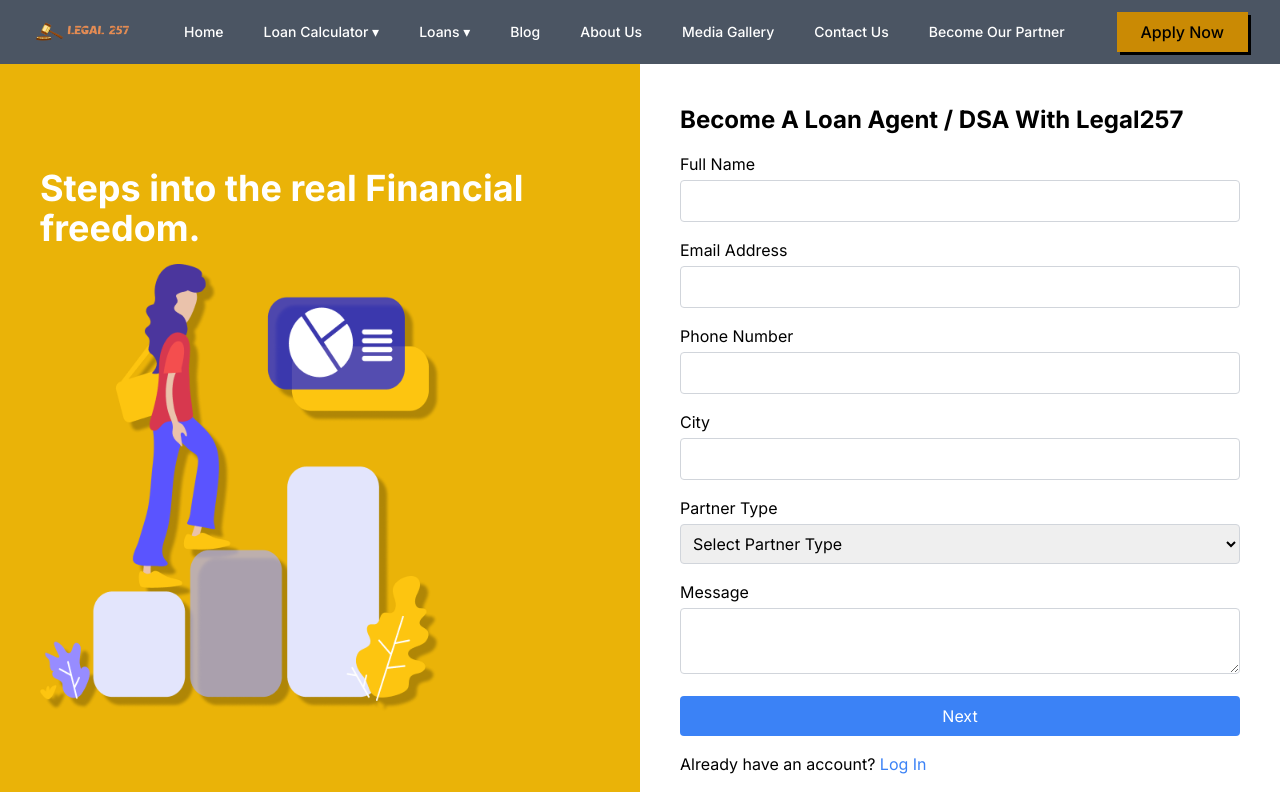
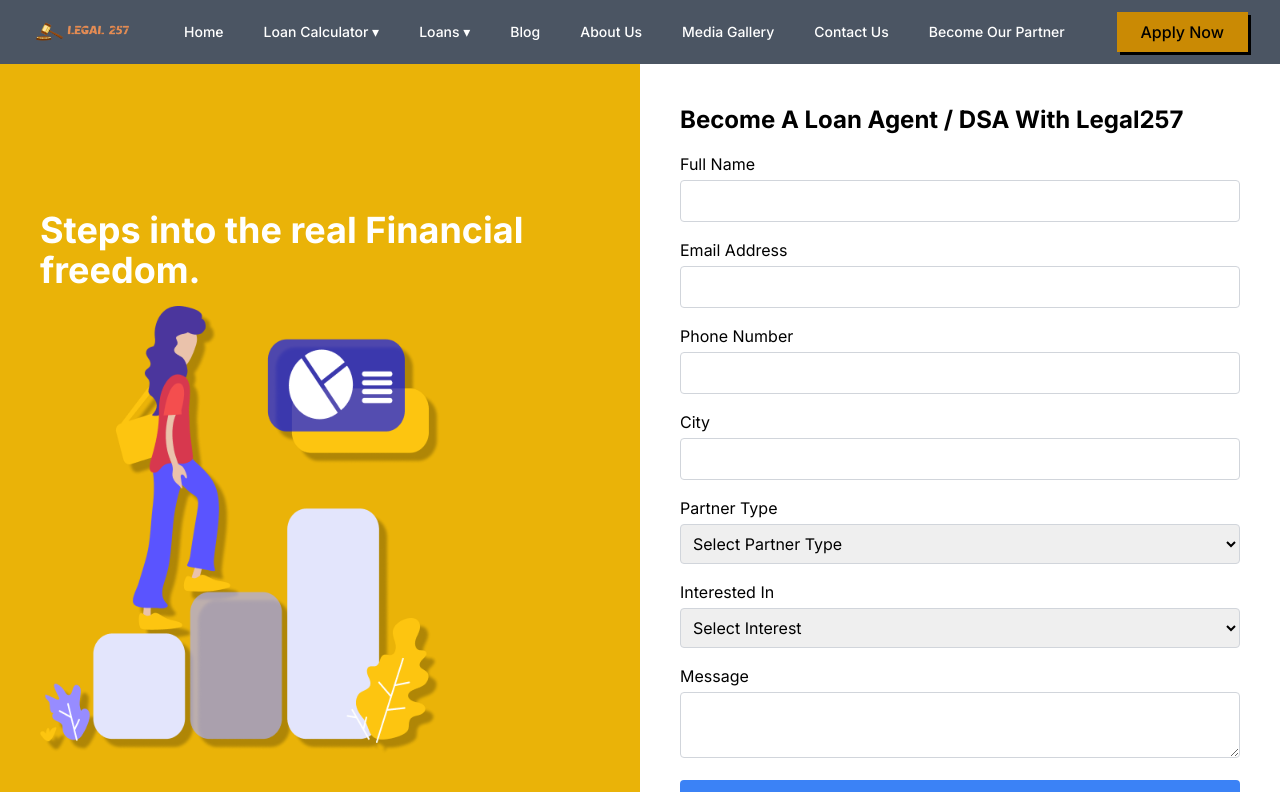
Before and after one commit to niks-nikhil-anand/finance_web_app, a Next.js app: page /partnersignup in a window 1280 px wide. Shown: the top 792 px of the page. Built offline with nearby package versions, Linux system fonts and the light colour scheme.

Commit message:
fix some bugs

```diff
--- a/src/app/(partner)/partnersignup/page.jsx
+++ b/src/app/(partner)/partnersignup/page.jsx
@@ -12,6 +12,7 @@
     phone: '',
     city: '',
     partnerType: '',
+    interest: '',
     message: '',
     aadhaarCard: null,
     panCard: null,
@@ -55,7 +56,7 @@
   };
 
   return (
-    <div className="flex flex-col md:flex-row  mb-[20rem] md:mb-[0rem]">
+    <div className="flex flex-col md:flex-row mb-[20rem] md:mb-[0rem]">
       <div className="md:w-1/2 bg-yellow-500 text-white p-10 flex flex-col justify-center items-center md:items-start">
         <motion.div
           initial={{ opacity: 0, x: -100 }}
@@ -133,6 +134,21 @@
                   <option value="Retailer">Retailer</option>
                   <option value="Branch">Branch</option>
                   <option value="DSA">DSA</option>
+                </select>
+              </div>
+              <div className="mb-4">
+                <label className="block mb-1">Interested In</label>
+                <select
+                  name="interest"
+                  value={formData.interest}
+                  onChange={handleChange}
+                  className="w-full border border-gray-300 p-2 rounded"
+                >
+                  <option value="">Select Interest</option>
+                  <option value="Sourcing Finance Loan Service">Sourcing Finance Loan Service</option>
+                  <option value="Fintech Banking Service">Fintech Banking Service</option>
+                  <option value="GST ITR Tax Pay Service">GST ITR Tax Pay Service</option>
+                  <option value="All Services">All Services</option>
                 </select>
               </div>
               <div className="mb-4">
--- a/src/app/applyloan/page.jsx
+++ b/src/app/applyloan/page.jsx
@@ -96,7 +96,6 @@
             onChange={handleChange}
             className="mt-1 block w-full px-3 py-2 border border-gray-300 rounded-md shadow-sm focus:outline-none focus:ring-blue-500 focus:border-blue-500"
           >
-            <option value="">Loan Type</option>
             <option value="BusinessLoan">Business Loan</option>
             <option value="personalLoan">Personal Loan</option>
             <option value="homeLoan">Home Loan</option>
--- a/src/app/applynow/page.jsx
+++ b/src/app/applynow/page.jsx
@@ -38,7 +38,7 @@
                   className="w-full p-2 rounded bg-white bg-opacity-50"
                   onChange={(e) => setRegistrationType(e.target.value)}
                 >
-                  <option value="">Select</option>
+
                   <option value="itr">ITR File New Registration</option>
                   <option value="gst">GST Registration</option>
                   <option value="itr">ITR RETURN</option>
```
